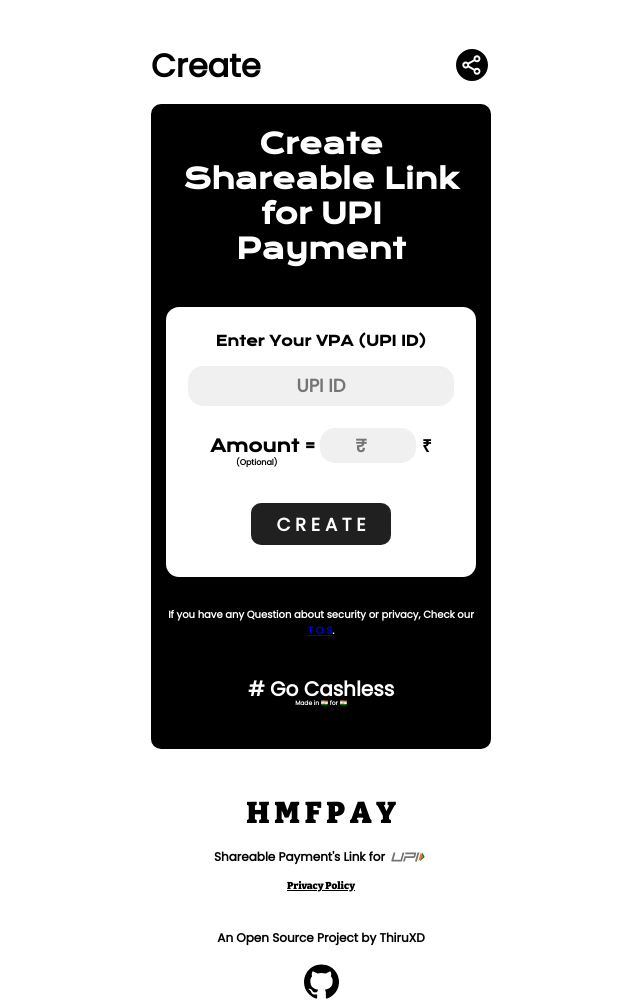
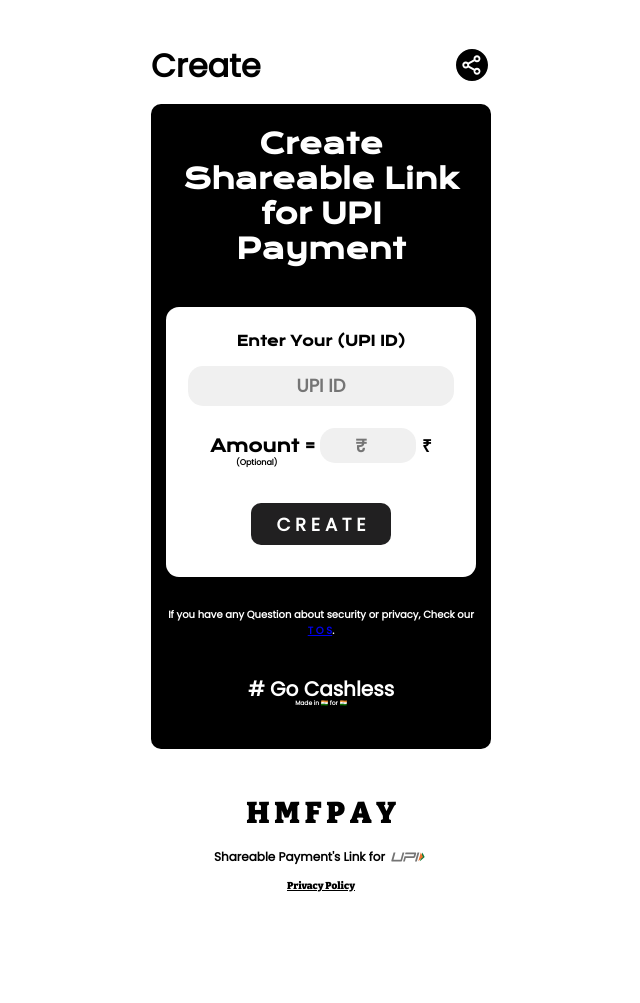
Before and after one commit to ThiruXD/HMF-Pay, a website: page index.html in a window 1280 px wide. Shown: the whole page, without its empty margins (319-959 px from the left). Drawn offline with nearby package versions, Linux system fonts and the light colour scheme.

Commit message:
Update index.html

```diff
--- a/index.html
+++ b/index.html
@@ -6,9 +6,9 @@
     <meta name="viewport" content="width=device-width, initial-scale=1" />
     <meta http-equiv="X-UA-Compatible" content="IE=edge" />
     <meta name="author" content="=Hardik Dua">
-    <title>Create | HMFPay</title>
+    <title>HMFPay | HMFPay</title>
     <meta name="description" content="ShareAble Payment's Link for HMF-UPI">
-    <meta name="keywords" content="UPI, Shareable UPI Link, Upi Shareable Link , Share UPI Payment's Link, Free Shareable UPI Link, UPI Payment">
+    <meta name="keywords" content="UPI, Upi Shareable Link , Share UPI Payment's Link, Free Shareable UPI Link, UPI Payment">
     <link href="https://fonts.googleapis.com/css?family=Poppins|Krona+One" rel="stylesheet" />
     <link href="https://fonts.googleapis.com/css2?family=Bitter:wght@900&display=swap" rel="stylesheet">
     <link href="css/style.css" rel="stylesheet" />
@@ -29,7 +29,7 @@
         <div id="inputd" class="inputdiv">
             <div class="center">
                 <p class="pdetailupiid">
-                    Enter Your VPA (UPI ID)
+                    Enter Your (UPI ID)
                 </p>
                 <input type="text" id="vpa" placeholder="UPI ID" class="inputbox">
             </div>
@@ -75,10 +75,6 @@
                 Shareable Payment's Link for <img src="img/upi.svg" class="upilogo" width="40">
             </p>
             <p class="tpf" onclick="window.location.href='/privacy-policy';"><u>Privacy Policy</u></p>
-            <p class="tuhin" onclick="window.location.href='https://ThiruXD.github.io/';">
-                An Open Source Project by ThiruXD
-            </p>
-            <img src="img/github.svg" class="center" width="35" onclick="window.location.href='https://github.com/ThiruXD';">
         </div>
     </div>
 </body>
```
